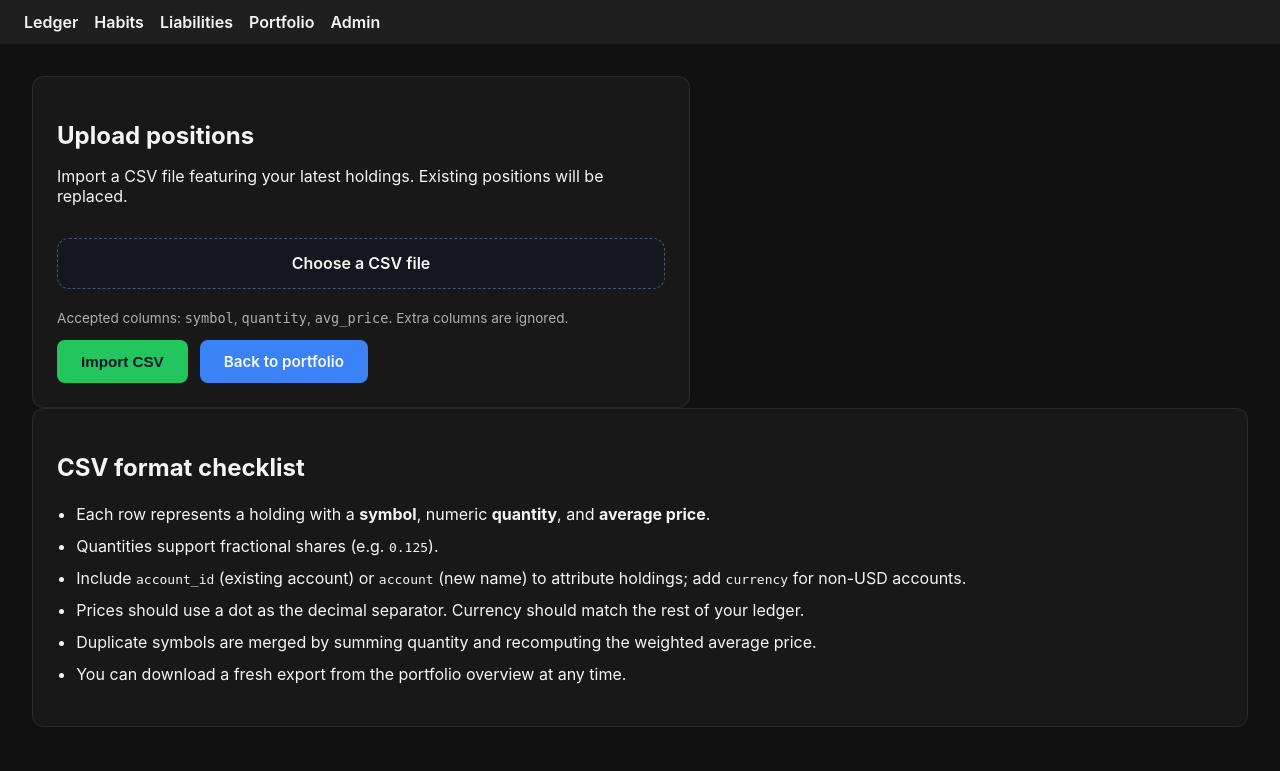
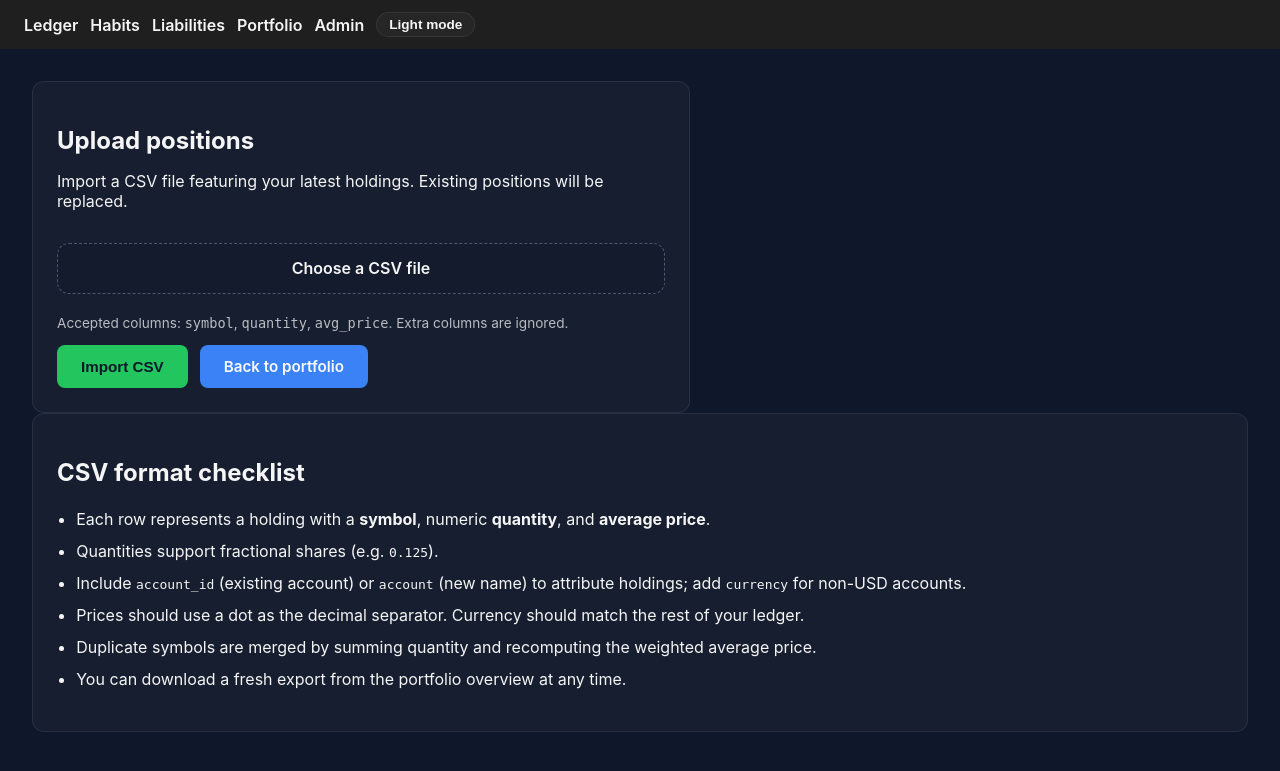
Before and after one commit to Blood-Dawn/pocketsage, a Flask app: page /portfolio/upload in a window 1280 px wide. Shown: the top 771 px of the page. Run offline with Flask 3, Linux system fonts and the light colour scheme.

Commit message:
Add theme toggle with shared design tokens

```diff
--- a/pocketsage/static/css/main.css
+++ b/pocketsage/static/css/main.css
@@ -1,23 +1,124 @@
 :root {
     color-scheme: light dark;
-    font-family: "Inter", system-ui, -apple-system, "Segoe UI", sans-serif;
+    --font-family-base: 'Inter', system-ui, -apple-system, 'Segoe UI', sans-serif;
+    --font-weight-regular: 400;
+    --font-weight-medium: 500;
+    --font-weight-semibold: 600;
+    --font-weight-bold: 700;
+
+    --font-size-xs: 0.75rem;
+    --font-size-sm: 0.85rem;
+    --font-size-md: 0.9rem;
+    --font-size-button: 0.95rem;
+    --font-size-base: 1rem;
+    --font-size-meta: 0.8rem;
+
+    --line-height-relaxed: 1.5;
+
+    --space-2xs: 0.25rem;
+    --space-xs: 0.5rem;
+    --space-sm: 0.75rem;
+    --space-md: 1rem;
+    --space-lg: 1.5rem;
+    --space-xl: 2rem;
+    --space-2xl: 3rem;
+    --space-compact: 0.35rem;
+    --space-tight: 0.65rem;
+    --space-snug: 0.6rem;
+    --space-relaxed: 0.9rem;
+    --space-wide: 1.2rem;
+
+    --color-surface: #0f172a;
+    --color-surface-elevated: rgba(255, 255, 255, 0.03);
+    --color-surface-muted: rgba(148, 163, 184, 0.1);
+    --color-border: rgba(255, 255, 255, 0.08);
+    --color-border-strong: rgba(148, 163, 184, 0.15);
+    --color-nav-background: #1f1f1f;
+    --color-text: #f5f5f5;
+    --color-text-muted: rgba(255, 255, 255, 0.7);
+    --color-text-subtle: rgba(255, 255, 255, 0.65);
+    --color-admin-stats-term: rgba(255, 255, 255, 0.8);
+    --color-link: #38bdf8;
+    --color-primary: #22c55e;
+    --color-primary-text: #0f172a;
+    --color-secondary: #3b82f6;
+    --color-secondary-text: #f8fafc;
+    --color-link-strong: #38bdf8;
+    --color-success: #22c55e;
+    --color-success-soft: rgba(34, 197, 94, 0.15);
+    --color-warning: #fbbf24;
+    --color-warning-soft: rgba(251, 191, 36, 0.15);
+    --color-info: #3b82f6;
+    --color-info-soft: rgba(59, 130, 246, 0.15);
+    --color-danger: #f97316;
+    --color-job-background: rgba(148, 163, 184, 0.1);
+    --color-job-meta: rgba(255, 255, 255, 0.75);
+    --color-portfolio-subtitle: rgba(255, 255, 255, 0.65);
+    --color-hint: rgba(255, 255, 255, 0.7);
+    --color-file-picker-border: rgba(148, 163, 184, 0.45);
+    --color-file-picker-background: rgba(15, 23, 42, 0.35);
+    --color-allocation-track: rgba(148, 163, 184, 0.25);
+    --color-allocation-fill-start: #22d3ee;
+    --color-allocation-fill-end: #3b82f6;
 }
 
 body {
     margin: 0;
-    background: var(--surface, #111);
-    color: var(--text, #f5f5f5);
+    font-family: var(--font-family-base);
+    background: var(--color-surface);
+    color: var(--color-text);
+}
+
+body[data-theme='dark'] {
+    color-scheme: dark;
+}
+
+body[data-theme='light'] {
+    color-scheme: light;
+    --color-surface: #f8fafc;
+    --color-surface-elevated: #ffffff;
+    --color-surface-muted: rgba(148, 163, 184, 0.18);
+    --color-border: rgba(148, 163, 184, 0.3);
+    --color-border-strong: rgba(148, 163, 184, 0.35);
+    --color-nav-background: #e2e8f0;
+    --color-text: #0f172a;
+    --color-text-muted: rgba(15, 23, 42, 0.6);
+    --color-text-subtle: rgba(71, 85, 105, 0.75);
+    --color-admin-stats-term: rgba(15, 23, 42, 0.7);
+    --color-link: #0369a1;
+    --color-primary: #22c55e;
+    --color-primary-text: #0f172a;
+    --color-secondary: #2563eb;
+    --color-secondary-text: #ffffff;
+    --color-link-strong: #0284c7;
+    --color-success: #16a34a;
+    --color-success-soft: rgba(34, 197, 94, 0.12);
+    --color-warning: #d97706;
+    --color-warning-soft: rgba(217, 119, 6, 0.12);
+    --color-info: #2563eb;
+    --color-info-soft: rgba(37, 99, 235, 0.12);
+    --color-danger: #dc2626;
+    --color-job-background: rgba(148, 163, 184, 0.16);
+    --color-job-meta: rgba(71, 85, 105, 0.75);
+    --color-portfolio-subtitle: rgba(71, 85, 105, 0.75);
+    --color-hint: rgba(71, 85, 105, 0.7);
+    --color-file-picker-border: rgba(148, 163, 184, 0.6);
+    --color-file-picker-background: rgba(148, 163, 184, 0.12);
+    --color-allocation-track: rgba(148, 163, 184, 0.3);
+    --color-allocation-fill-start: #0ea5e9;
+    --color-allocation-fill-end: #2563eb;
 }
 
 .top-nav {
-    background: #1f1f1f;
-    padding: 0.75rem 1.5rem;
+    background: var(--color-nav-background);
+    padding: var(--space-sm) var(--space-lg);
 }
 
 .top-nav ul {
     list-style: none;
     display: flex;
-    gap: 1rem;
+    align-items: center;
+    gap: var(--space-sm);
     padding: 0;
     margin: 0;
 }
@@ -25,76 +126,95 @@
 .top-nav a {
     color: inherit;
     text-decoration: none;
-    font-weight: 600;
+    font-weight: var(--font-weight-semibold);
+}
+
+.theme-toggle {
+    background: var(--color-surface-elevated);
+    border: 1px solid var(--color-border);
+    border-radius: 999px;
+    color: var(--color-text);
+    cursor: pointer;
+    font-size: var(--font-size-sm);
+    font-weight: var(--font-weight-semibold);
+    padding: var(--space-2xs) var(--space-sm);
+    transition: background 0.2s ease, color 0.2s ease, border-color 0.2s ease;
+}
+
+.theme-toggle:hover,
+.theme-toggle:focus-visible {
+    background: var(--color-surface-muted);
+    border-color: var(--color-border-strong);
+    outline: none;
 }
 
 .container {
-    padding: 2rem;
+    padding: var(--space-xl);
 }
 
 .flash-messages {
-    margin-bottom: 1rem;
+    margin-bottom: var(--space-md);
 }
 
 .flash {
     border-radius: 0.5rem;
-    padding: 0.75rem 1rem;
-    margin-bottom: 0.5rem;
+    padding: var(--space-sm) var(--space-md);
+    margin-bottom: var(--space-xs);
 }
 
 .flash-success {
-    background: rgba(34, 197, 94, 0.15);
-    color: #22c55e;
+    background: var(--color-success-soft);
+    color: var(--color-success);
 }
 
 .flash-warning {
-    background: rgba(251, 191, 36, 0.15);
-    color: #fbbf24;
+    background: var(--color-warning-soft);
+    color: var(--color-warning);
 }
 
 .flash-info {
-    background: rgba(59, 130, 246, 0.15);
-    color: #3b82f6;
+    background: var(--color-info-soft);
+    color: var(--color-info);
 }
 
 .todo {
     font-style: italic;
-    opacity: 0.75;
+    color: var(--color-text-muted);
 }
 
 .admin-dashboard {
     display: grid;
-    gap: 1.5rem;
+    gap: var(--space-lg);
 }
 
 .admin-header h1 {
-    margin-bottom: 0.25rem;
+    margin-bottom: var(--space-2xs);
 }
 
 .admin-panel {
-    background: rgba(255, 255, 255, 0.03);
-    border: 1px solid rgba(255, 255, 255, 0.08);
+    background: var(--color-surface-elevated);
+    border: 1px solid var(--color-border);
     border-radius: 0.75rem;
-    padding: 1.5rem;
+    padding: var(--space-lg);
 }
 
 .admin-stats {
     display: grid;
-    gap: 0.75rem;
+    gap: var(--space-sm);
 }
 
 .admin-stats dt {
-    font-weight: 600;
-    color: rgba(255, 255, 255, 0.8);
+    font-weight: var(--font-weight-semibold);
+    color: var(--color-admin-stats-term);
 }
 
 .admin-stats dd {
-    margin: 0.25rem 0 0;
+    margin: var(--space-2xs) 0 0;
 }
 
 .admin-actions {
     display: flex;
-    gap: 1rem;
+    gap: var(--space-md);
     flex-wrap: wrap;
 }
 
@@ -300,31 +419,31 @@
 }
 
 .file-picker-label {
-    font-weight: 600;
+    font-weight: var(--font-weight-semibold);
 }
 
 .upload-hint {
-    font-size: 0.85rem;
-    color: rgba(255, 255, 255, 0.65);
+    font-size: var(--font-size-sm);
+    color: var(--color-hint);
 }
 
 .upload-progress {
-    font-size: 0.9rem;
+    font-size: var(--font-size-md);
     font-style: italic;
-    color: rgba(255, 255, 255, 0.8);
+    color: var(--color-text-muted);
 }
 
-.upload-progress[data-state="progress"] {
-    color: #3b82f6;
+.upload-progress[data-state='progress'] {
+    color: var(--color-info);
 }
 
-.upload-progress[data-state="success"],
-.upload-progress[data-state="ready"] {
-    color: #22c55e;
+.upload-progress[data-state='success'],
+.upload-progress[data-state='ready'] {
+    color: var(--color-success);
 }
 
-.upload-progress[data-state="warning"] {
-    color: #fbbf24;
+.upload-progress[data-state='warning'] {
+    color: var(--color-warning);
 }
 
 .upload-progress[hidden] {
--- a/pocketsage/static/js/main.js
+++ b/pocketsage/static/js/main.js
@@ -1,11 +1,76 @@
 // PocketSage frontend bootstrapping
 
 const FINAL_JOB_STATUSES = new Set(["succeeded", "failed"]);
+const THEME_STORAGE_KEY = "pocketsage:theme";
+const VALID_THEMES = new Set(["light", "dark"]);
+const DEFAULT_THEME = "dark";
 
 document.addEventListener("DOMContentLoaded", () => {
+    initTheme();
     initAdminDashboard();
     initPortfolioUpload();
 });
+
+function initTheme() {
+    const initialTheme = getStoredTheme() || DEFAULT_THEME;
+    applyTheme(initialTheme);
+
+    const toggle = document.querySelector("[data-theme-toggle]");
+    if (!toggle) {
+        return;
+    }
+
+    toggle.addEventListener("click", () => {
+        const body = document.body;
+        const currentTheme = body ? body.dataset.theme : null;
+        const nextTheme = currentTheme === "light" ? "dark" : "light";
+        applyTheme(nextTheme);
+    });
+}
+
+function applyTheme(theme) {
+    const body = document.body;
+    if (!body) {
+        return;
+    }
+
+    const normalizedTheme = VALID_THEMES.has(theme) ? theme : DEFAULT_THEME;
+    body.dataset.theme = normalizedTheme;
+    document.documentElement.style.colorScheme = normalizedTheme;
+    setStoredTheme(normalizedTheme);
+    updateThemeToggle(normalizedTheme);
+}
+
+function getStoredTheme() {
+    try {
+        const stored = localStorage.getItem(THEME_STORAGE_KEY);
+        return stored && VALID_THEMES.has(stored) ? stored : null;
+    } catch (error) {
+        console.warn("Unable to access theme preference", error);
+        return null;
+    }
+}
+
+function setStoredTheme(theme) {
+    try {
+        localStorage.setItem(THEME_STORAGE_KEY, theme);
+    } catch (error) {
+        console.warn("Unable to persist theme preference", error);
+    }
+}
+
+function updateThemeToggle(theme) {
+    const toggle = document.querySelector("[data-theme-toggle]");
+    if (!toggle) {
+        return;
+    }
+
+    const nextTheme = theme === "dark" ? "light" : "dark";
+    const nextLabel = `Switch to ${nextTheme} mode`;
+    toggle.textContent = `${nextTheme.charAt(0).toUpperCase()}${nextTheme.slice(1)} mode`;
+    toggle.setAttribute("aria-label", nextLabel);
+    toggle.setAttribute("aria-pressed", theme === "dark" ? "true" : "false");
+}
 
 function initAdminDashboard() {
     const adminRoot = document.querySelector("[data-admin-dashboard]");
--- a/pocketsage/templates/_nav.html
+++ b/pocketsage/templates/_nav.html
@@ -5,5 +5,16 @@
     <li><a href="{{ url_for('liabilities.list_liabilities') }}">Liabilities</a></li>
     <li><a href="{{ url_for('portfolio.list_portfolio') }}">Portfolio</a></li>
     <li><a href="{{ url_for('admin.dashboard') }}">Admin</a></li>
+    <li>
+      <button
+        type="button"
+        class="theme-toggle"
+        data-theme-toggle
+        aria-label="Switch to light mode"
+        aria-pressed="true"
+      >
+        Light mode
+      </button>
+    </li>
   </ul>
 </nav>
```
Also changed, not shown: other parts of pocketsage/static/css/main.css (+59 -59 lines).
